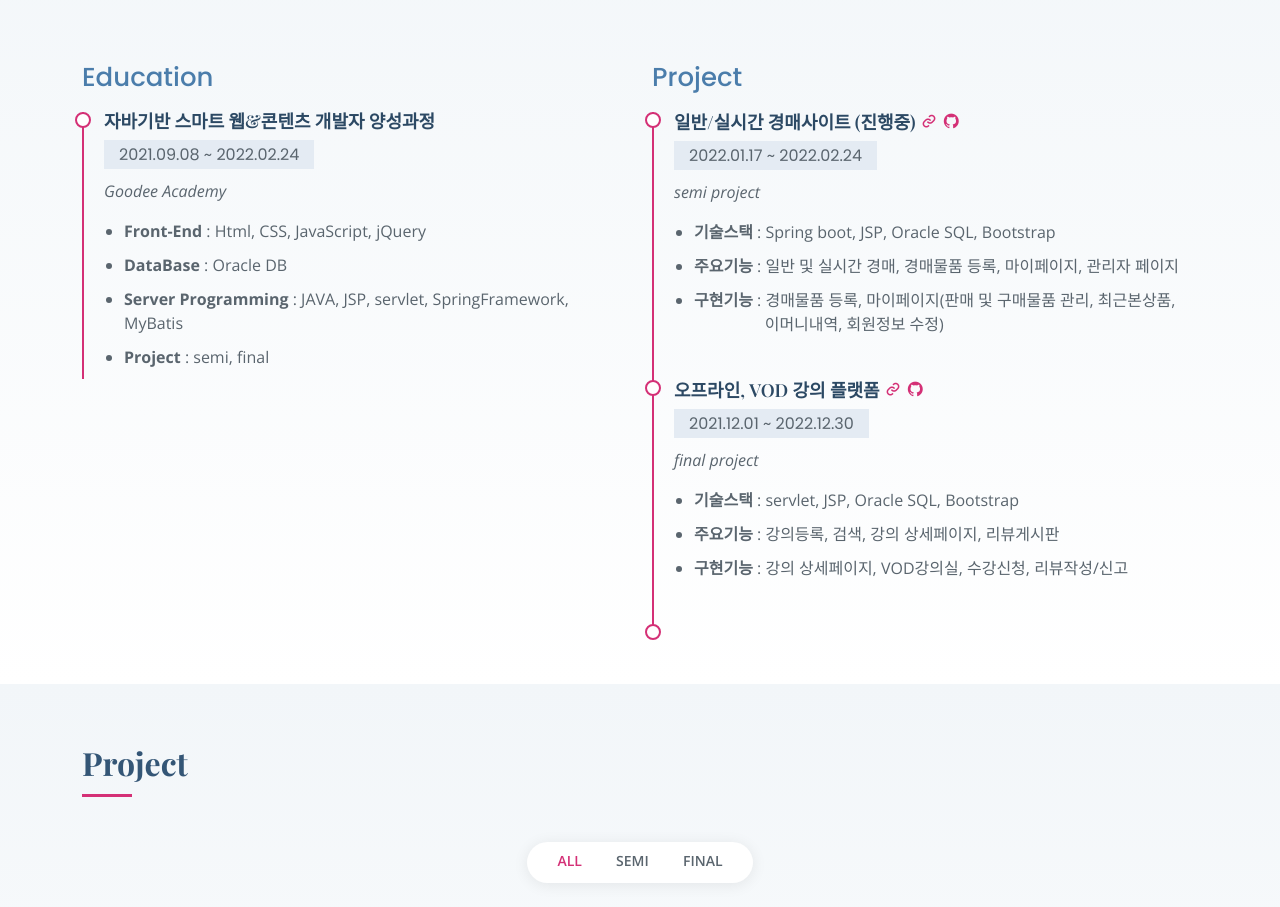
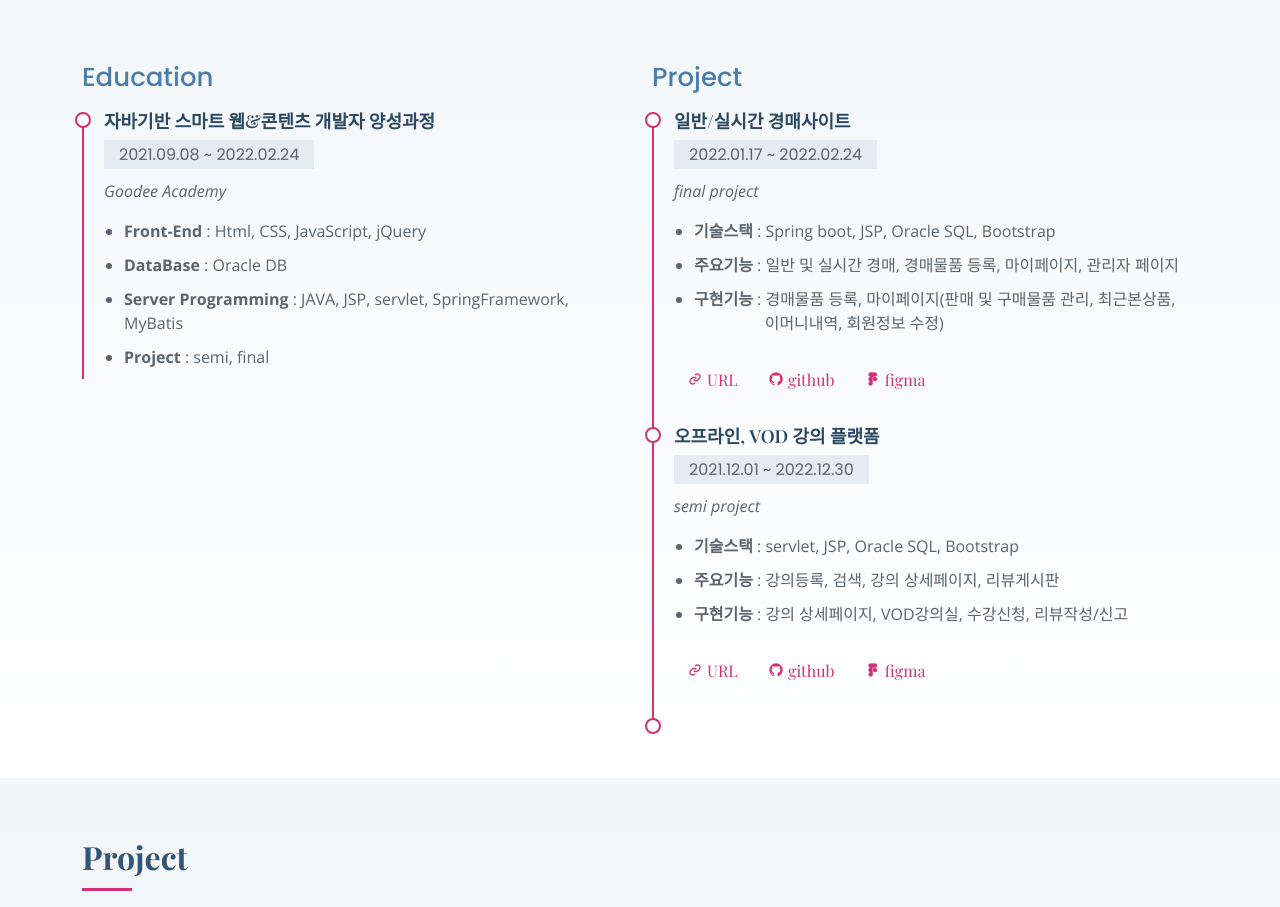
Before and after one commit to jskim14/jskim14.github.io, a plain HTML site: page index.html in a window 1280 px wide. Shown: the part 1834-2741 px from the top of the page. Drawn offline with nearby package versions, Linux system fonts and the light colour scheme; a web font is replaced by a local one.

Commit message:
link 수정

```diff
--- a/assets/css/style.css
+++ b/assets/css/style.css
@@ -25,6 +25,17 @@ a:hover {
 
 h1, h2, h3, h4, h5, h6 {
   font-family: "Playfair Display", serif;
+}
+
+.btnBasic {
+  /* background-color: #d43076;
+  color: #fff; */
+  color: #d43076;
+}
+
+.btnBasic:hover {
+  background-color: #dd5a93bb;
+  color: #fff;
 }
 
 /*--------------------------------------------------------------
@@ -478,15 +489,6 @@ section {
   margin-bottom: 1%;
 }
 
-.no-gutters .btn {
-  background-color: #d43076;
-  color: #fff;
-}
-
-.no-gutters .btn:hover {
-  background-color: #dd5a93bb;
-
-}
 
 /*--------------------------------------------------------------
 # Skills
--- a/index.html
+++ b/index.html
@@ -179,13 +179,10 @@
             <h3 class="resume-title">Project</h3>
             <div class="resume-item">
               <div style="display: flex;">
-                <h4>일반/실시간 경매사이트 (진행중)
-                  <a href="http://61.78.121.242:9999/GDJ41_nbif_final/" title="url"><i class="bx bx-link"></i></a>
-                  <a href="https://github.com/DaBinSeo/finalproject/tree/master" title="github"><i class='bx bxl-github'></i></a>
-                </h4>
+                <h4>일반/실시간 경매사이트</h4>
               </div>
               <h5>2022.01.17 ~ 2022.02.24</h5>
-              <p><em> semi project </em></p>
+              <p><em> final project </em></p>
               <p>
               <ul>
                 <li><strong>기술스택</strong> : Spring boot, JSP, Oracle SQL, Bootstrap</li>
@@ -193,18 +190,20 @@
                 <li><strong>구현기능</strong> : 경매물품 등록,
                   마이페이지(판매 및 구매물품 관리, 최근본상품, <br>
                   &nbsp;&nbsp;&nbsp;&nbsp;&nbsp;&nbsp;&nbsp;&nbsp;&nbsp;&nbsp;&nbsp;&nbsp;&nbsp;&nbsp;&nbsp;&nbsp;&nbsp;이머니내역, 회원정보 수정) </li>
-
               </ul>
               </p>
+              <h4>
+                <a href="http://61.78.121.242:9999/GDJ41_nbif_final/" class="btn btnBasic" target="_blank"><i class="bx bx-link"></i> URL </a>
+                <a href="https://github.com/DaBinSeo/finalproject/tree/master" class="btn btnBasic" target="_blank"><i class='bx bxl-github'></i> github</a>
+                <a href="https://www.figma.com/file/ZxpCUxfSF0xKe5hJh1pZPL/%EB%B2%84%EA%B7%B8%EC%95%84%EB%8B%88%EB%9D%BC%EA%B8%B0%EB%8A%A5%EC%9D%B4%EC%A1%B0?node-id=0%3A1" class="btn btnBasic" target="_blank"><i class='bx bxl-figma'></i> figma</a>
+              </h4>
             </div>
             <div class="resume-item">
               <div style="display: flex;">
                 <h4>오프라인, VOD 강의 플랫폼
-                  <a href="http://61.78.121.242:9999/GDJ41_jiping_semi/" title="url"><i class="bx bx-link"></i></a>
-                  <a href="https://github.com/jskim14/susemi.git" title="github"><i class='bx bxl-github'></i></a></h4>
               </div>
               <h5>2021.12.01 ~ 2022.12.30</h5>
-              <p><em> final project </em></p>
+              <p><em> semi project </em></p>
               <p>
               <ul>
                 <li><strong>기술스택</strong> : servlet, JSP, Oracle SQL, Bootstrap</li>
@@ -212,6 +211,11 @@
                 <li><strong>구현기능</strong> : 강의 상세페이지, VOD강의실, 수강신청, 리뷰작성/신고 </li>
               </ul>
               </p>
+              <h4>
+                <a href="http://61.78.121.242:9999/GDJ41_jiping_semi/" class="btn btnBasic" target="_blank"><i class="bx bx-link"></i> URL </a>
+                <a href="https://github.com/jskim14/susemi.git" class="btn btnBasic" target="_blank"><i class='bx bxl-github'></i> github</a>
+                <a href="https://www.figma.com/file/1T20isCtHmzKTdiIWaFmCx/Susemi?node-id=0%3A1" class="btn btnBasic" target="_blank"><i class='bx bxl-figma'></i> figma</a>
+              </h4>
             </div>
             <div class="resume-item">
             </div>
```
